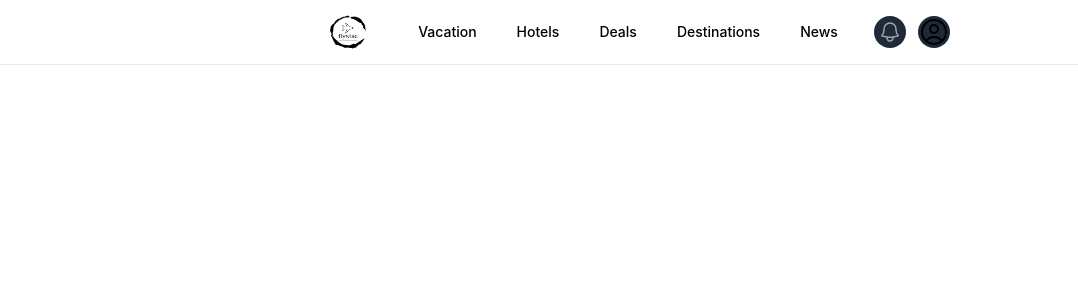
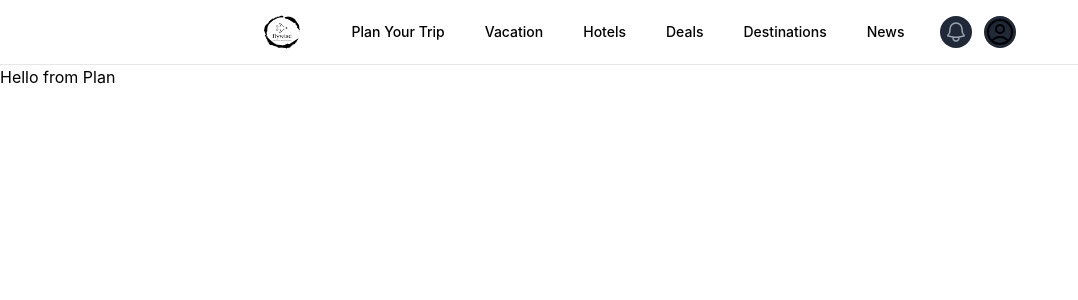
Before and after one commit to tonyy007/FlyWise, a React (Create React App) app in the folder flywise/: page /plan in a window 1280 px wide. Shown: the top 300 px of the page, without its empty margins (0-1078 px from the left). Built offline with nearby package versions, Linux system fonts and the light colour scheme.

Commit message:
add plan layout

```diff
--- a/flywise/src/App.tsx
+++ b/flywise/src/App.tsx
@@ -1,6 +1,7 @@
 import { Routes, Route } from 'react-router-dom';
 import Deals from './components/deals.tsx';
 import Profile from './components/profile.tsx';
+import Plan from './components/plan.tsx';
 import Hotels from './components/hotels.tsx';
 import Destination from './components/destination.tsx';
 import Main from './components/main.tsx';
@@ -14,6 +15,7 @@ const App = () => {
       <NavBar/>
         <Routes>
            <Route path="/" element={<Main />} />
+           <Route path="/plan" element={<Plan />} />
            <Route path="/profile" element={<Profile />} />
            <Route path="/deals" element={<Deals />} />
            <Route path="/hotels" element={<Hotels />} />
--- a/flywise/src/components/navbar.tsx
+++ b/flywise/src/components/navbar.tsx
@@ -13,6 +13,7 @@ const user = {
     'https://images.unsplash.com/photo-1472099645785-5658abf4ff4e?ixlib=rb-1.2.1&ixid=eyJhcHBfaWQiOjEyMDd9&auto=format&fit=facearea&facepad=2&w=256&h=256&q=80',
 }
 const navigation = [
+  { name: 'Plan Your Trip', href: '/plan', current: false },
   { name: 'Vacation', href: '/', current: false },
   { name: 'Hotels', href: '/hotels', current: false },
   { name: 'Deals', href: '/deals', current: false },
--- /dev/null
+++ b/flywise/src/components/plan.tsx
@@ -0,0 +1,13 @@
+import React from "react";
+
+const Plan = () => {
+    return (
+        <>
+        <div>
+            <h1> Hello from Plan</h1>
+        </div>
+        </>
+    );
+};
+
+export default Plan;
```
